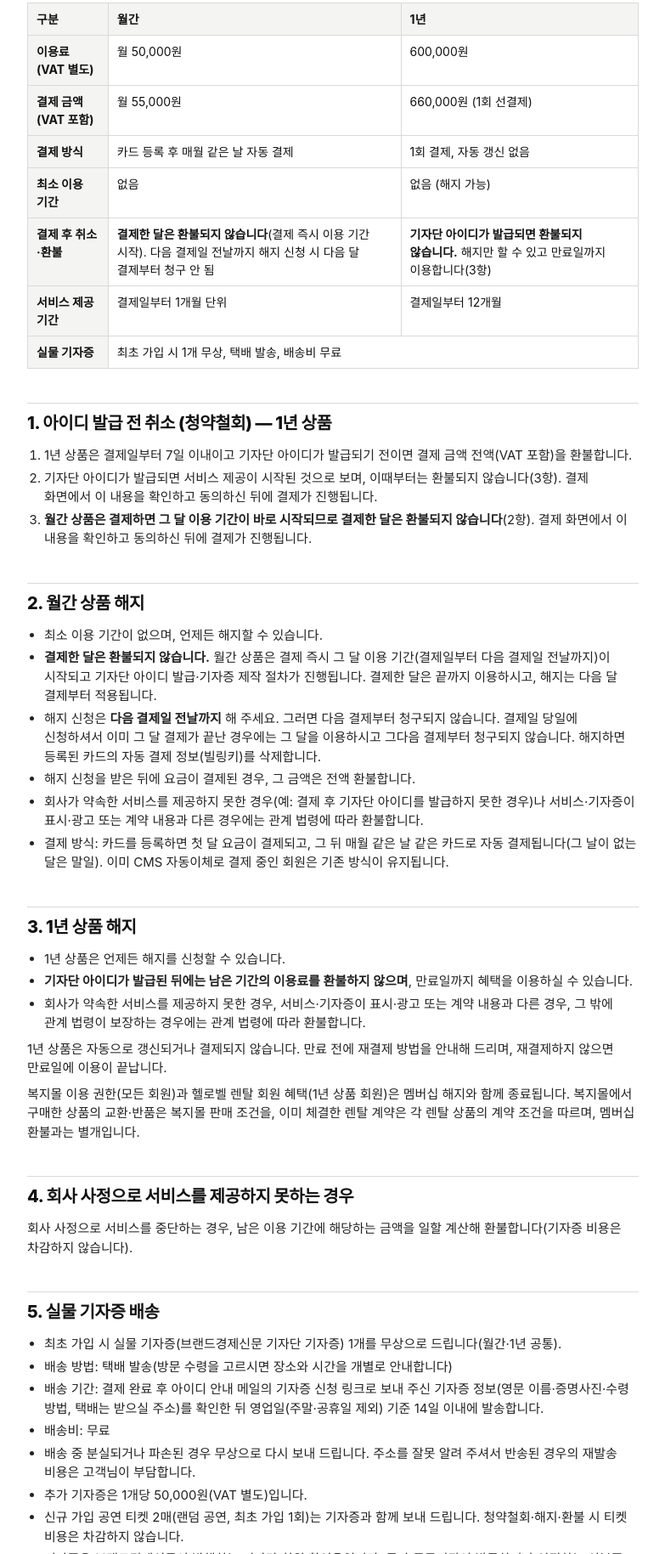
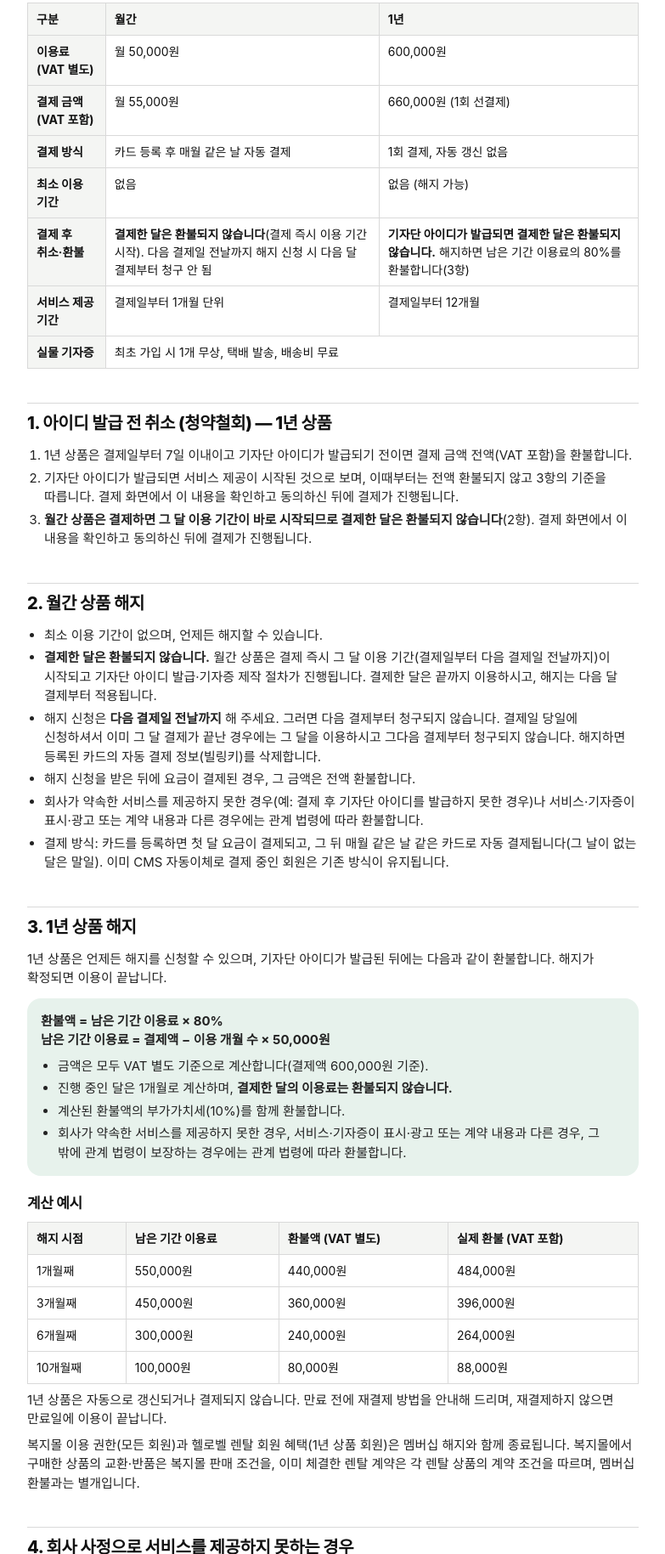
Before and after one commit to leejm206565-dot/benews-membership-site, a plain HTML site: page refund.html in a window 1280 px wide. Shown: the part 466-2295 px from the top of the page at 85% size, without its empty margins (248-1031 px from the left). Drawn offline with nearby package versions, Linux system fonts and the light colour scheme; a web font is replaced by a local one.

Commit message:
1년 멤버십 환불 기준: 결제한 달 환불 없음, 해지 시 남은 기간 이용료 80% 환불 (사장 결정)
Co-Authored-By: Claude Opus 5.5 <noreply@anthropic.com>

```diff
--- a/refund.html
+++ b/refund.html
@@ -81,7 +81,7 @@ h1,h2,h3{word-break:keep-all;text-wrap:balance;letter-spacing:-.02em}
           <tr><th scope="row">결제 금액 (VAT 포함)</th><td>월 55,000원</td><td>660,000원 (1회 선결제)</td></tr>
           <tr><th scope="row">결제 방식</th><td>카드 등록 후 매월 같은 날 자동 결제</td><td>1회 결제, 자동 갱신 없음</td></tr>
           <tr><th scope="row">최소 이용 기간</th><td>없음</td><td>없음 (해지 가능)</td></tr>
-          <tr><th scope="row">결제 후 취소·환불</th><td><b>결제한 달은 환불되지 않습니다</b>(결제 즉시 이용 기간 시작). 다음 결제일 전날까지 해지 신청 시 다음 달 결제부터 청구 안 됨</td><td><b>기자단 아이디가 발급되면 환불되지 않습니다.</b> 해지만 할 수 있고 만료일까지 이용합니다(3항)</td></tr>
+          <tr><th scope="row">결제 후 취소·환불</th><td><b>결제한 달은 환불되지 않습니다</b>(결제 즉시 이용 기간 시작). 다음 결제일 전날까지 해지 신청 시 다음 달 결제부터 청구 안 됨</td><td><b>기자단 아이디가 발급되면 결제한 달은 환불되지 않습니다.</b> 해지하면 남은 기간 이용료의 80%를 환불합니다(3항)</td></tr>
           <tr><th scope="row">서비스 제공 기간</th><td>결제일부터 1개월 단위</td><td>결제일부터 12개월</td></tr>
           <tr><th scope="row">실물 기자증</th><td colspan="2">최초 가입 시 1개 무상, 택배 발송, 배송비 무료</td></tr>
         </tbody>
@@ -91,7 +91,7 @@ h1,h2,h3{word-break:keep-all;text-wrap:balance;letter-spacing:-.02em}
     <h2 id="withdraw">1. 아이디 발급 전 취소 (청약철회) — 1년 상품</h2>
     <ol class="mt-3">
         <li>1년 상품은 결제일부터 7일 이내이고 기자단 아이디가 발급되기 전이면 결제 금액 전액(VAT 포함)을 환불합니다.</li>
-        <li>기자단 아이디가 발급되면 서비스 제공이 시작된 것으로 보며, 이때부터는 환불되지 않습니다(3항). 결제 화면에서 이 내용을 확인하고 동의하신 뒤에 결제가 진행됩니다.</li>
+        <li>기자단 아이디가 발급되면 서비스 제공이 시작된 것으로 보며, 이때부터는 전액 환불되지 않고 3항의 기준을 따릅니다. 결제 화면에서 이 내용을 확인하고 동의하신 뒤에 결제가 진행됩니다.</li>
         <li><b>월간 상품은 결제하면 그 달 이용 기간이 바로 시작되므로 결제한 달은 환불되지 않습니다</b>(2항). 결제 화면에서 이 내용을 확인하고 동의하신 뒤에 결제가 진행됩니다.</li>
     </ol>
 
@@ -106,11 +106,29 @@ h1,h2,h3{word-break:keep-all;text-wrap:balance;letter-spacing:-.02em}
     </ul>
 
     <h2 id="yearly">3. 1년 상품 해지</h2>
-    <ul class="mt-3">
-      <li>1년 상품은 언제든 해지를 신청할 수 있습니다.</li>
-      <li><b>기자단 아이디가 발급된 뒤에는 남은 기간의 이용료를 환불하지 않으며</b>, 만료일까지 혜택을 이용하실 수 있습니다.</li>
-      <li>회사가 약속한 서비스를 제공하지 못한 경우, 서비스·기자증이 표시·광고 또는 계약 내용과 다른 경우, 그 밖에 관계 법령이 보장하는 경우에는 관계 법령에 따라 환불합니다.</li>
-    </ul>
+    <p class="mt-3">1년 상품은 언제든 해지를 신청할 수 있으며, 기자단 아이디가 발급된 뒤에는 다음과 같이 환불합니다. 해지가 확정되면 이용이 끝납니다.</p>
+    <div class="mt-3 rounded-2xl bg-rep-soft p-4">
+      <p class="font-bold text-[15px]">환불액 = 남은 기간 이용료 × 80%</p>
+      <p class="font-bold text-[15px]">남은 기간 이용료 = 결제액 − 이용 개월 수 × 50,000원</p>
+      <ul class="mt-2 text-[14px]">
+        <li>금액은 모두 VAT 별도 기준으로 계산합니다(결제액 600,000원 기준).</li>
+        <li>진행 중인 달은 1개월로 계산하며, <b>결제한 달의 이용료는 환불되지 않습니다.</b></li>
+        <li>계산된 환불액의 부가가치세(10%)를 함께 환불합니다.</li>
+        <li>회사가 약속한 서비스를 제공하지 못한 경우, 서비스·기자증이 표시·광고 또는 계약 내용과 다른 경우, 그 밖에 관계 법령이 보장하는 경우에는 관계 법령에 따라 환불합니다.</li>
+      </ul>
+    </div>
+    <h3>계산 예시</h3>
+    <div class="mt-2 overflow-x-auto">
+      <table>
+        <thead><tr><th scope="col">해지 시점</th><th scope="col">남은 기간 이용료</th><th scope="col">환불액 (VAT 별도)</th><th scope="col">실제 환불 (VAT 포함)</th></tr></thead>
+        <tbody>
+          <tr><td>1개월째</td><td>550,000원</td><td>440,000원</td><td>484,000원</td></tr>
+          <tr><td>3개월째</td><td>450,000원</td><td>360,000원</td><td>396,000원</td></tr>
+          <tr><td>6개월째</td><td>300,000원</td><td>240,000원</td><td>264,000원</td></tr>
+          <tr><td>10개월째</td><td>100,000원</td><td>80,000원</td><td>88,000원</td></tr>
+        </tbody>
+      </table>
+    </div>
     <p class="mt-2 text-[14px]">1년 상품은 자동으로 갱신되거나 결제되지 않습니다. 만료 전에 재결제 방법을 안내해 드리며, 재결제하지 않으면 만료일에 이용이 끝납니다.</p>
     <p class="mt-2 text-[14px]">복지몰 이용 권한(모든 회원)과 헬로벨 렌탈 회원 혜택(1년 상품 회원)은 멤버십 해지와 함께 종료됩니다. 복지몰에서 구매한 상품의 교환·반품은 복지몰 판매 조건을, 이미 체결한 렌탈 계약은 각 렌탈 상품의 계약 조건을 따르며, 멤버십 환불과는 별개입니다.</p>
 
```
Also changed, not shown: cancel.html (+1 -1 lines), index.html (+2 -2 lines), pay.html (+3 -3 lines), terms.html (+12 -4 lines).
